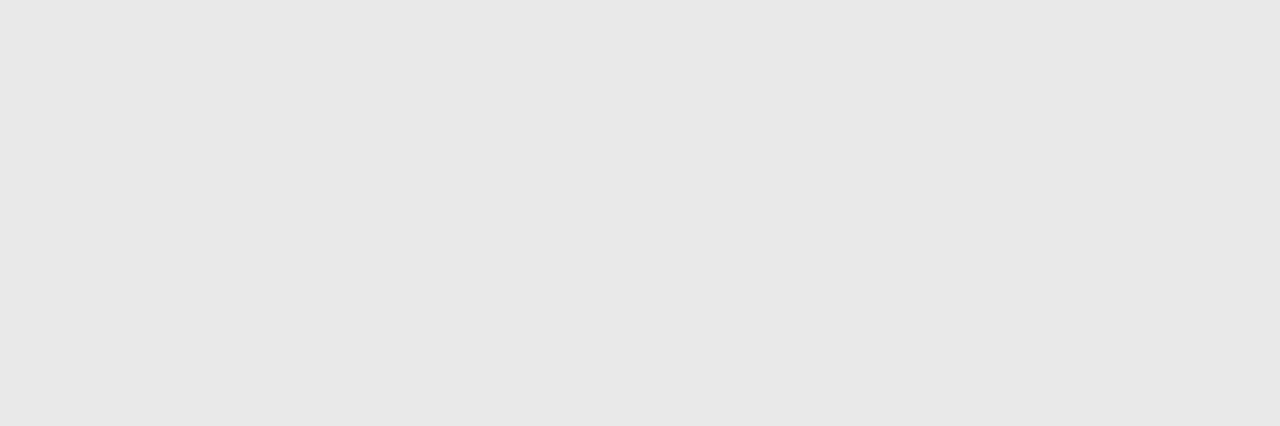
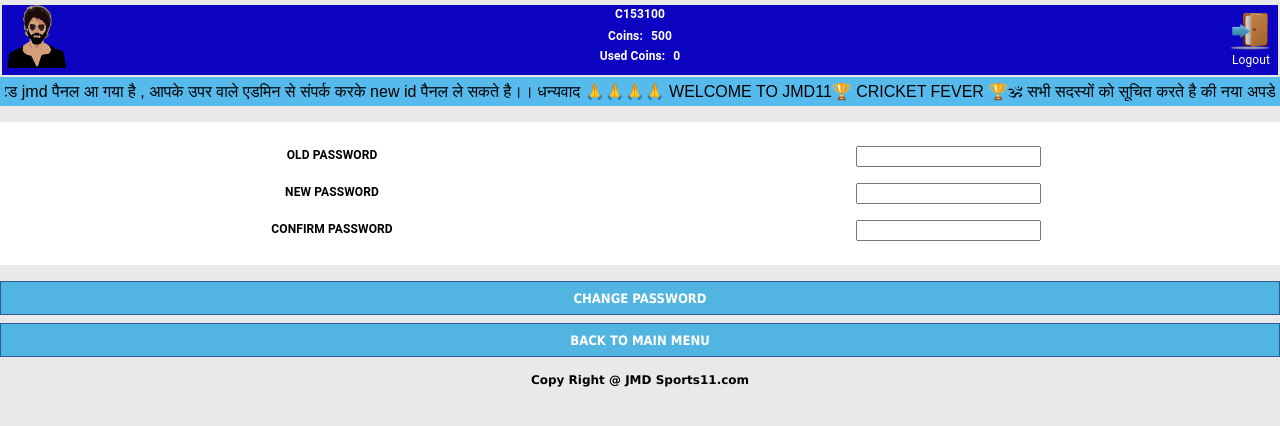
Before and after one commit to ritu-metaversity/client_jmd, a React (Vite) app: page /main/change-password in a window 1280 px wide. Before the commit this address had no page. Shown: the top 426 px of the page. Built offline with nearby package versions, Linux system fonts and the light colour scheme.

Commit message:
changepassword, ledger

```diff
--- a/src/App.tsx
+++ b/src/App.tsx
@@ -11,6 +11,8 @@
 import Rules from "./Pages/Rules/Rules"
 import TermsConditions from "./Pages/TermsConditions/TermsConditions"
 import Profile from "./Pages/profile/Profile"
+import Leadger from "./Pages/leadger/Leadger"
+import ChangePassword from "./Pages/changepassword/ChangePassword"
 
 const App = () => {
   return (
@@ -34,7 +36,8 @@
               <Route path="/main/complete-games" element={<CompleteGames />} />
               <Route path="/main/rules" element={<Rules />} />
               <Route path="/main/my-profile" element={<Profile />} />
-
+              <Route path="/main/my-ledger" element={<Leadger />} />
+              <Route path="/main/change-password" element={<ChangePassword />} />
             </Route>
           </Routes>
         </>
--- /dev/null
+++ b/src/Pages/changepassword/ChangePassword.tsx
@@ -0,0 +1,112 @@
+import { Box, Grid, Typography } from '@mui/material';
+import { useState } from 'react';
+import BackBtn from '../../Component/BackBtn/BackBtn';
+
+const typostyle = {
+    fontSize: '12px',
+    color: '#000',
+    fontWeight: '700'
+};
+
+const ChangePassword = () => {
+
+    const [password, setPassword] = useState({
+        oldpassword: '',
+        newpassword: '',
+        confirmpassword: ''
+    });
+
+    const [error, setError] = useState({
+        oldpassword: false,
+        newpassword: false,
+        confirmpassword: false
+    });
+
+    const handlerPasswordChange = (e: React.ChangeEvent<HTMLInputElement>) => {
+        const { name, value } = e.target;
+        setPassword((prev) => ({
+            ...prev,
+            [name]: value
+        }));
+    }
+
+    const handleBlur = (e: React.FocusEvent<HTMLInputElement>) => {
+        const { name, value } = e.target;
+        setError((prev) => ({
+            ...prev,
+            [name]: value.trim() === ''
+        }));
+    }
+
+    return (
+        <Box className="changepassword">
+            <Box sx={{ backgroundColor: '#fff', p: 3, my: 2 }}>
+                <Grid container>
+                    <Grid item xs={6}>
+                        <Typography component='p' sx={typostyle}>
+                            OLD PASSWORD
+                        </Typography>
+                    </Grid>
+                    <Grid item xs={6}>
+                        <input
+                            type="password"
+                            name="oldpassword"
+                            onChange={handlerPasswordChange}
+                            onBlur={handleBlur}
+                            value={password.oldpassword}
+                            style={{
+                                borderColor: error.oldpassword ? 'red' : '',
+                                borderRadius: error.oldpassword ? '3px' : ''
+                            }}
+                        />
+                    </Grid>
+                </Grid>
+                <Grid container sx={{ my: 2 }}>
+                    <Grid item xs={6}>
+                        <Typography component='p' sx={typostyle}>
+                            NEW PASSWORD
+                        </Typography>
+                    </Grid>
+                    <Grid item xs={6}>
+                        <input
+                            type="password"
+                            name="newpassword"
+                            onChange={handlerPasswordChange}
+                            onBlur={handleBlur}
+                            value={password.newpassword}
+                            style={{
+                                borderColor: error.newpassword ? 'red' : '',
+                                borderRadius: error.newpassword ? '3px' : ''
+                            }}
+                        />
+                    </Grid>
+                </Grid>
+                <Grid container>
+                    <Grid item xs={6}>
+                        <Typography component='p' sx={typostyle}>
+                            CONFIRM PASSWORD
+                        </Typography>
+                    </Grid>
+                    <Grid item xs={6}>
+                        <input
+                            type="password"
+                            name="confirmpassword"
+                            onChange={handlerPasswordChange}
+                            onBlur={handleBlur}
+                            value={password.confirmpassword}
+                            style={{
+                                borderColor: error.confirmpassword ? 'red' : '',
+                                borderRadius: error.confirmpassword ? '3px' : ''
+                            }}
+                        />
+                    </Grid>
+                </Grid>
+
+            </Box>
+            <BackBtn name='change password' link='' />
+            <BackBtn name='back to main menu' link='/' />
+        </Box>
+    );
+}
+
+export default ChangePassword;
--- /dev/null
+++ b/src/Pages/leadger/Leadger.tsx
@@ -0,0 +1,65 @@
+import { Box, Table, TableBody, TableCell, TableContainer, TableHead, TableRow } from "@mui/material"
+import BackBtn from "../../Component/BackBtn/BackBtn"
+import Heading from "../../Common/heading/Heading"
+import Paper from '@mui/material/Paper';
+
+const tablerow = {
+    border: '2px solid #fff',
+}
+
+const tablecell = {
+    borderInline: '2px solid #fff',
+    textAlign: 'center',
+    padding: 1,
+    color: '#fff',
+    fontSize: '12px',
+    fontWeight: '700'
+}
+
+const width = {
+    width: '40%'
+}
+
+
+const Leadger = () => {
+    return (
+        <Box>
+            <BackBtn name="back to main menu" link="/" />
+            <Box>
+                <Heading color="#3b394a" name="MY LEDGER" />
+                <TableContainer component={Paper}>
+                    <Table sx={{ minWidth: 650 }} aria-label="simple table">
+                        <TableHead sx={{ backgroundColor: '#888399' }}>
+                            <TableRow sx={tablerow}>
+                                <TableCell sx={{ ...tablecell, ...width }}>MATCH NAME</TableCell>
+                                <TableCell colSpan={1} sx={tablecell} >WON BY	</TableCell>
+                                <TableCell colSpan={1} sx={tablecell}>WON</TableCell>
+                                <TableCell colSpan={1} sx={tablecell}>LOST</TableCell>
+                                <TableCell colSpan={1} sx={tablecell}>BALANCE</TableCell>
+                            </TableRow>
+                        </TableHead>
+                        <TableBody>
+
+                            {/* <TableRow
+                                key={1}
+                                sx={{ '&:last-child td, &:last-child th': { border: 0 } }}
+                            >
+                                <TableCell component="th" scope="row">
+
+                                </TableCell>
+                                <TableCell align="right"> </TableCell>
+                                <TableCell align="right"> </TableCell>
+                                <TableCell align="right"> </TableCell>
+                                <TableCell align="right"> </TableCell>
+                            </TableRow> */}
+
+                        </TableBody>
+                    </Table>
+                </TableContainer>
+            </Box>
+            <BackBtn name="back to main menu" link="/" />
+        </Box>
+    )
+}
+
+export default Leadger
```
